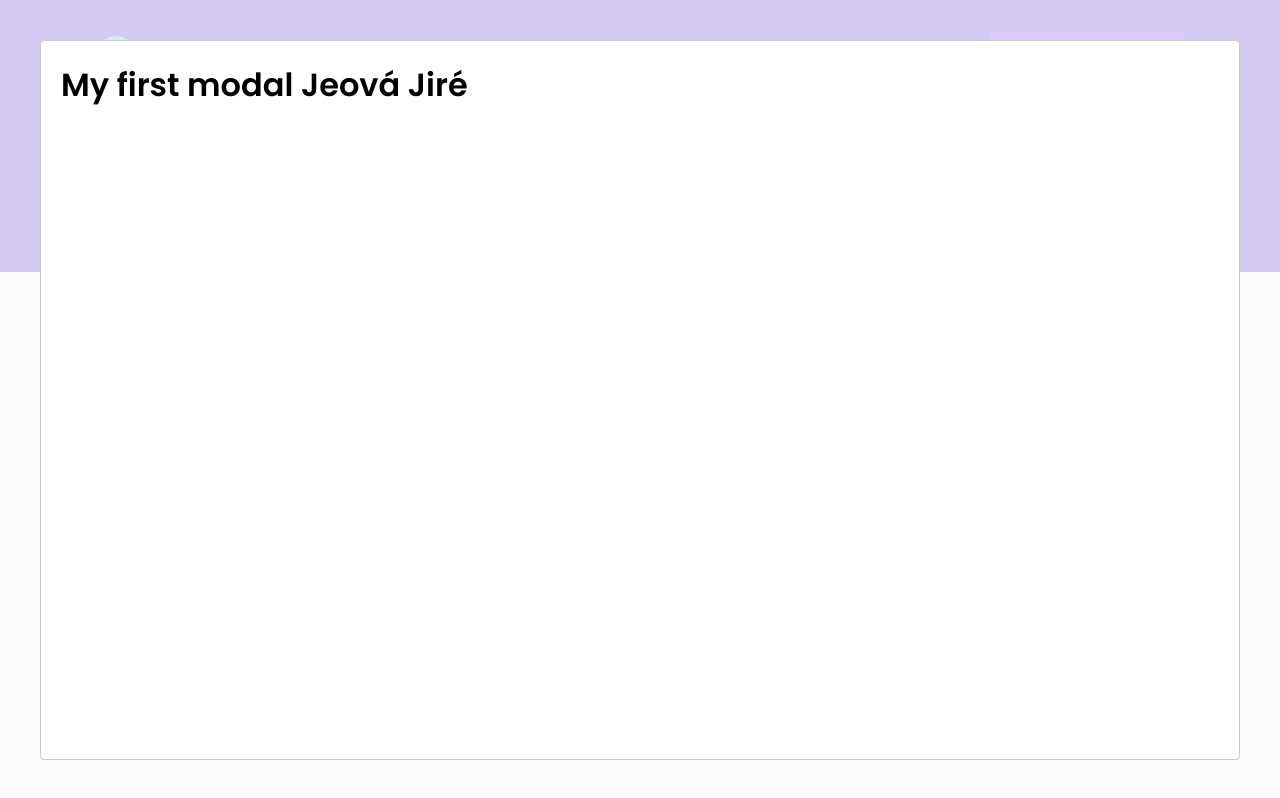
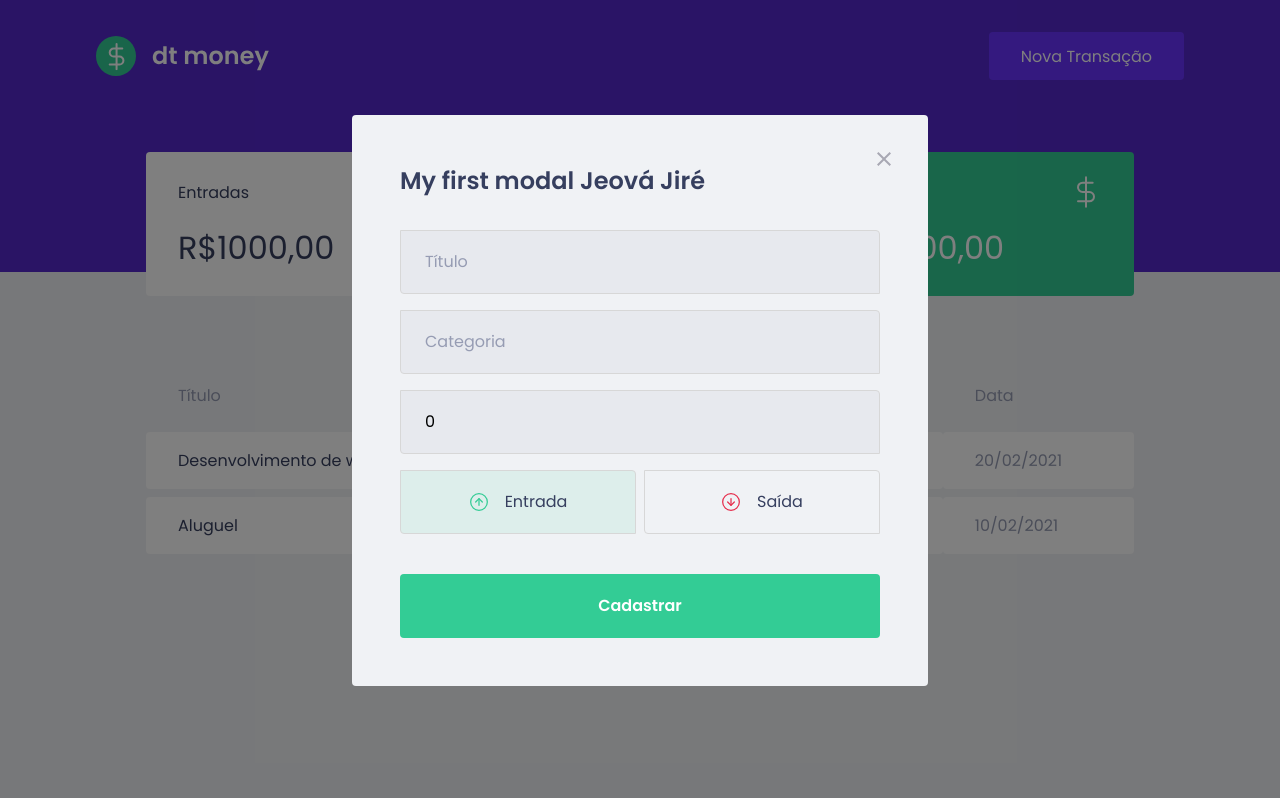
Before and after one commit to lopes-joe/ignite-dt-money, a React (Create React App) app: page / in a window 1280 px wide. Both pictures are taken after a click on the button "Nova Transação". Built offline with nearby package versions, Linux system fonts and the light colour scheme; no server answers; what miragejs would draw is missing.

Commit message:
Criado e configurado formulário modal

```diff
--- a/package.json
+++ b/package.json
@@ -6,6 +6,7 @@
     "@types/react-modal": "^3.12.1",
     "axios": "^0.22.0",
     "miragejs": "^0.1.42",
+    "polished": "^4.1.3",
     "react": "^17.0.2",
     "react-dom": "^17.0.2",
     "react-modal": "^3.14.3",
--- a/src/App.tsx
+++ b/src/App.tsx
@@ -2,7 +2,9 @@
 import Modal from "react-modal";
 import { Dashboard } from "./components/Dashboard";
 import { Header } from "./components/Header";
+import { NewTransactionModal } from "./components/NewTransactionModal";
 import { GlobalStyle } from "./styles/global";
+Modal.setAppElement("#root")
 
 export function App() {
   const [isNewTransactionModalOpen, setIsNewTransactionModalOpen] = useState(false)
@@ -15,9 +17,7 @@
 
   return (
     <>
-      <Modal isOpen={isNewTransactionModalOpen} onRequestClose={handleCloseNewTransactionModal}>
-        <h1>My first modal Jeová Jiré</h1>
-      </Modal>
+      <NewTransactionModal isOpen={isNewTransactionModalOpen} onRequestClose={handleCloseNewTransactionModal} />
       <Header onOpenNewTransactionModal={handleOpenNewTransactionModal}/>
       <Dashboard/>
       <GlobalStyle />
--- /dev/null
+++ b/src/components/NewTransactionModal/index.tsx
@@ -0,0 +1,92 @@
+import { FormEvent, useState } from "react"
+import Modal from "react-modal"
+import { Container, TransactionTypeContainer, RadioBox} from "./style"
+import closeImg from "../../assets/close.svg"
+import incomeImg from "../../assets/income.svg"
+import outcomeImg from "../../assets/outcome.svg"
+interface NewTransactionModalProps {
+    isOpen : boolean,
+    onRequestClose : ()=> void
+}
+
+export function NewTransactionModal({isOpen, onRequestClose} : NewTransactionModalProps){
+    const [title, setTitle] = useState('')
+    const [value, setValue] = useState(0)
+    const [category, setCategory] = useState('')
+    const [type, setType] = useState('deposit')
+    function handleCreateNewTransaction(event : FormEvent){
+        console.log("entrou no handleCreateNewTransaction()")
+        event.preventDefault()
+        console.log({
+            title,
+            value,
+            category,
+            type
+        } )
+    }
+    return(
+        <Modal
+            isOpen={isOpen}
+            onRequestClose={onRequestClose}
+            overlayClassName="react-modal-overlay"
+            className="react-modal-content"
+        >
+            <button
+                type="button"
+                onClick={onRequestClose}
+                className="react-modal-close"
+            >
+                <img src={closeImg} alt="Fechar Modal" />
+            </button>
+            <Container onSubmit={handleCreateNewTransaction}>
+                <h2>My first modal Jeová Jiré</h2>
+                <input
+                    placeholder="Título"
+                    value={title}
+                    onChange={event => setTitle(event.target.value)}
+                />
+                <input
+                    placeholder="Categoria"
+                    value={category}
+                    onChange={event => setCategory(event.target.value)}
+                />
+                <input
+                    type="number"
+                    placeholder="Valor"
+                    value={value}
+                    onChange={event => setValue(Number(event.target.value))}
+                />
+                <TransactionTypeContainer>
+                    <RadioBox
+                        type="button"
+                        isActive= {type === 'deposit'}
+                        onClick={()=> {setType('deposit')}}
+                        activeColor="green"
+                    >
+                        <img src={incomeImg} alt="Entrada" />
+                        <span>Entrada</span>
+                    </RadioBox>
+                    <RadioBox
+                        type="button"
+                        isActive= {type === 'withdraw'}
+                        onClick={()=> {setType('withdraw')}}
+                        activeColor="red"
+                    >
+                        <img src={outcomeImg} alt="Saída" />
+                        <span>Saída</span>
+                    </RadioBox>
+                </TransactionTypeContainer>
+                {/*<input
+                    placeholder="Categoria"
+                    value={category}
+                    onChange={event => event.target.value}
+                />*/}
+                <button
+                    type="submit"
+                >
+                    Cadastrar
+                </button>
+            </Container>
+        </Modal>
+    )
+}
--- /dev/null
+++ b/src/components/NewTransactionModal/style.ts
@@ -0,0 +1,85 @@
+import styled from "styled-components";
+import {darken, transparentize} from 'polished'
+
+export const Container = styled.form`
+    h2{
+        color: var(--text-title);
+        font-size: 1.5rem;
+        margin-bottom: 2rem;
+    }
+
+    input{
+        width: 100%;
+        padding: 0 1.5rem;
+        height: 4rem;
+        border-radius: 0%.25rem;
+        border: 1px solid #d7d7d7;
+        background: #e7e9ee;
+        font-weight: 400;
+        font-size: 1rem;
+
+        &::placeholder{
+            color: var(--text-body);
+        }
+
+        & + input {
+            margin-top: 1rem;
+        }
+    }
+
+    button[type="submit"]{
+            width: 100%;
+            padding: 0 1.5rem;
+            height: 4rem;
+            background: var(--green);
+            color: #fff;
+            border-radius: 0.25rem;
+            border: 0;
+            font-size: 1rem;
+            margin-top: 1.5rem;
+            font-weight: 600;
+            transition: filter 0.2s;
+            &:hover{
+                filter: brightness(0.9);
+            }
+        }
+`
+
+export const TransactionTypeContainer = styled.div`
+    margin: 1rem 0;
+    display: grid;
+    grid-template-columns: 1fr 1fr;
+    gap: 0.5rem;
+`
+
+interface RadioBoxProps {
+    isActive : boolean,
+    activeColor :  'green' | 'red'
+}
+const colors = {
+    green: "#33CC95",
+    red: '#E52E4D'
+}
+export const RadioBox = styled.button<RadioBoxProps>`
+    height: 4rem;
+    border: 1px solid #d7d7d7;
+    border-radius: 0%.25rem;
+    background: ${(props) => props.isActive ? transparentize(0.9, colors[props.activeColor]) : 'transparent'};
+    display: flex;
+    align-items: center;
+    justify-content: center;
+    transition: border-color 0.2s;
+    &:hover {
+        border-color: ${darken(0.1, '#d7d7d7')};
+    }
+    img{
+        width: 20px;
+        height: 20px;
+    }
+    span{
+        display: inline-block;
+        margin-left: 1rem;
+        font-size: 1rem;
+        color: var(--text-title);
+    }
+`
--- a/src/styles/global.ts
+++ b/src/styles/global.ts
@@ -45,6 +45,36 @@
         cursor: not-allowed;
     }
 
+    .react-modal-overlay{
+        background: rgba(0, 0, 0, 0.5);
+        position: fixed;
+        top: 0;
+        bottom: 0;
+        left: 0;
+        right: 0;
+        display: flex;
+        align-items: center;
+        justify-content: center;
 
+    }
+    .react-modal-content{
+        width: 100%;
+        max-width: 576px;
+        background: var(--background);
+        padding: 3rem;
+        position: relative;
+        border-radius: 0.25rem;
+    }
 
+    .react-modal-close {
+        position: absolute;
+        right: 1.5rem;
+        top: 1.5rem;
+        border: 0;
+        background: transparent;
+        transition: filter 0.2s;
+        &:hover{
+            filter: brightness(0.8);
+        }
+    }
 `
```
Also changed, not shown: 1 other file (tests, documents, lock files or other folders). Lines whose indentation alone changed are shown as unchanged.
